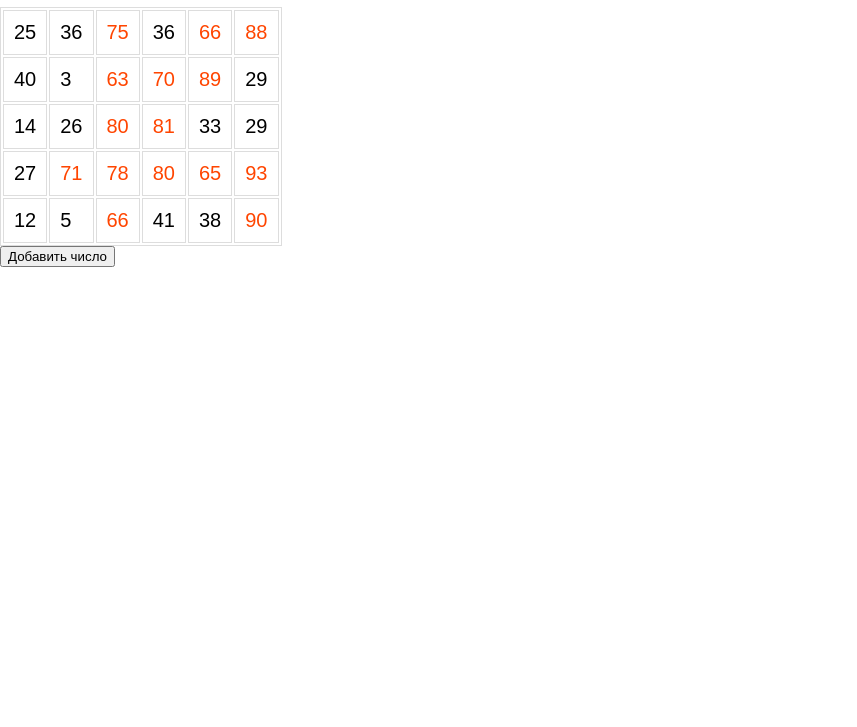
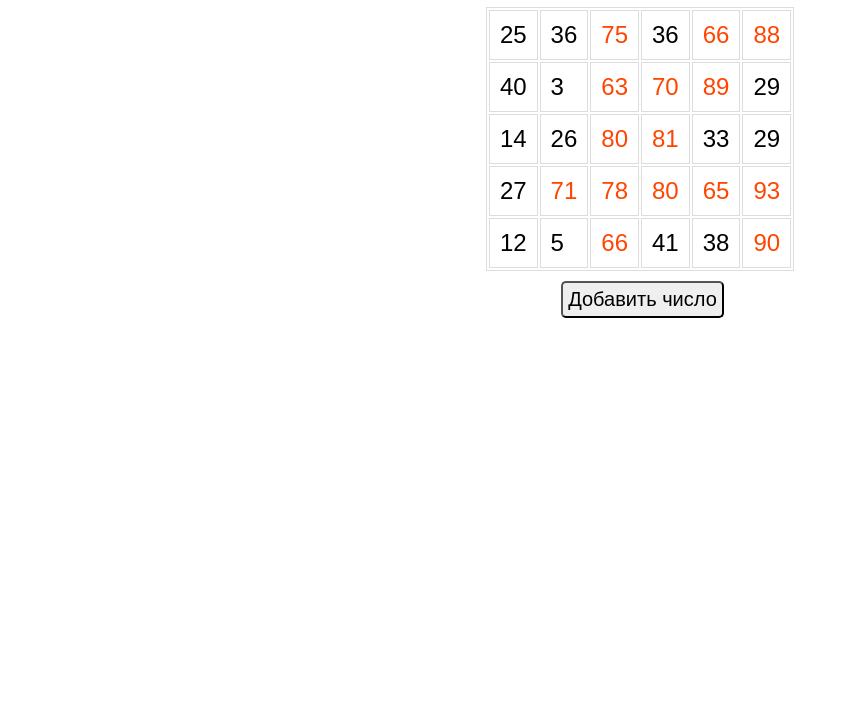
Before and after one commit to alkopotov/JS_2023_task1, a plain HTML site: page index.html in a window 1280 px wide. Shown: the part 73-800 px from the top of the page, without its empty margins (0-857 px from the left). Drawn offline with Linux system fonts and the light colour scheme.

Commit message:
Some styling

```diff
--- a/style.css
+++ b/style.css
@@ -1,13 +1,18 @@
 body {
-  margin: 0;
+  margin: auto;
+  width: 50vw;
+  display: flex;
+  flex-direction: column;
   font-family: sans-serif;
+  justify-content: center;
+  align-items: center;
 }
 .orange {
   color: orangered;
 }
 table {
-  width: 200px;
-  font-size: 20px;
+  max-width: 50%;
+  font-size: 24px;
   border: 1px solid #dddddd;
 
 }
@@ -15,3 +20,10 @@ td {
   border: 1px solid #dddddd;
   padding: 10px;
 }
+button {
+  font-size: 20px;
+  padding: 5px;
+  border-radius: 5px;
+  margin-left: 5px;
+  margin-top: 10px;
+}
```
